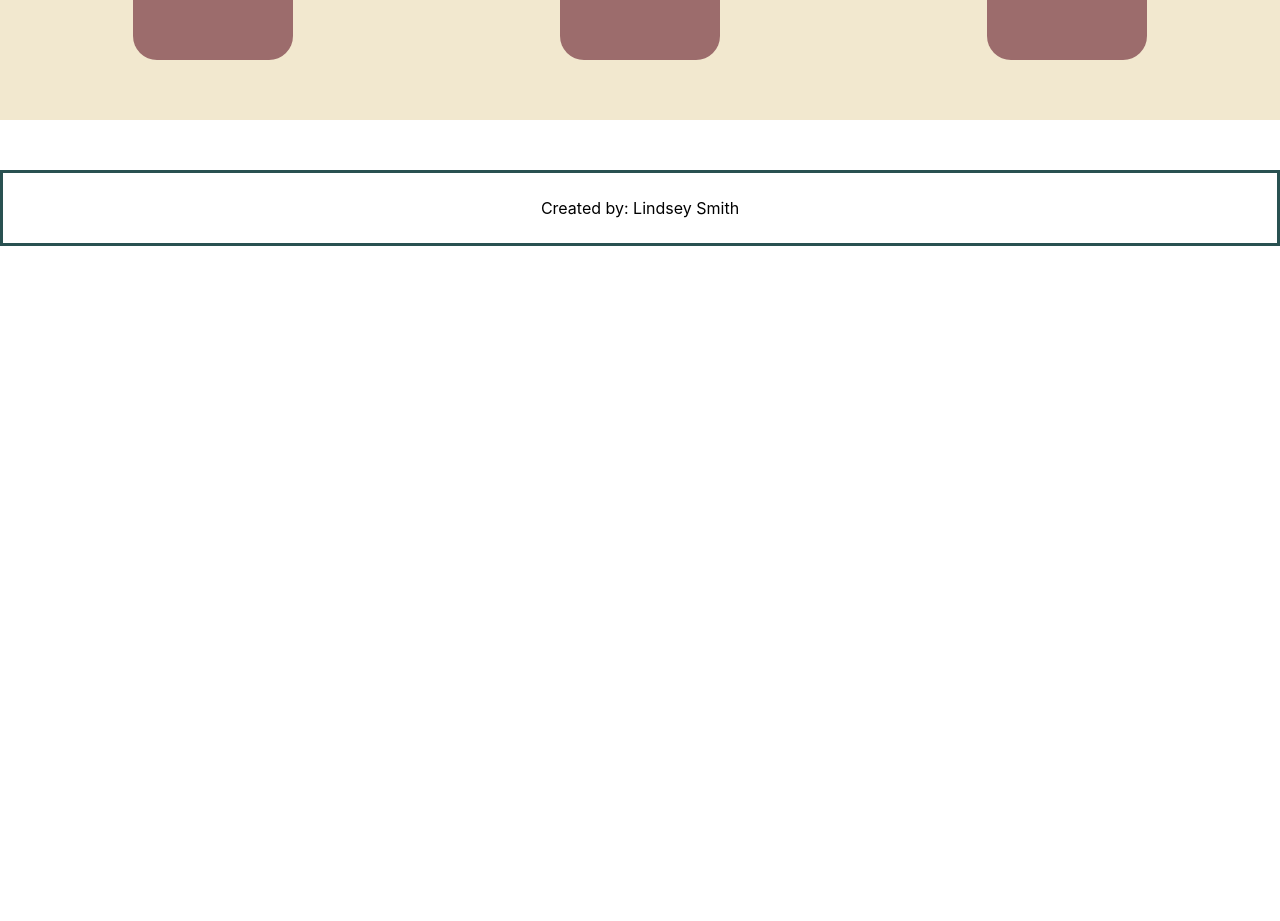
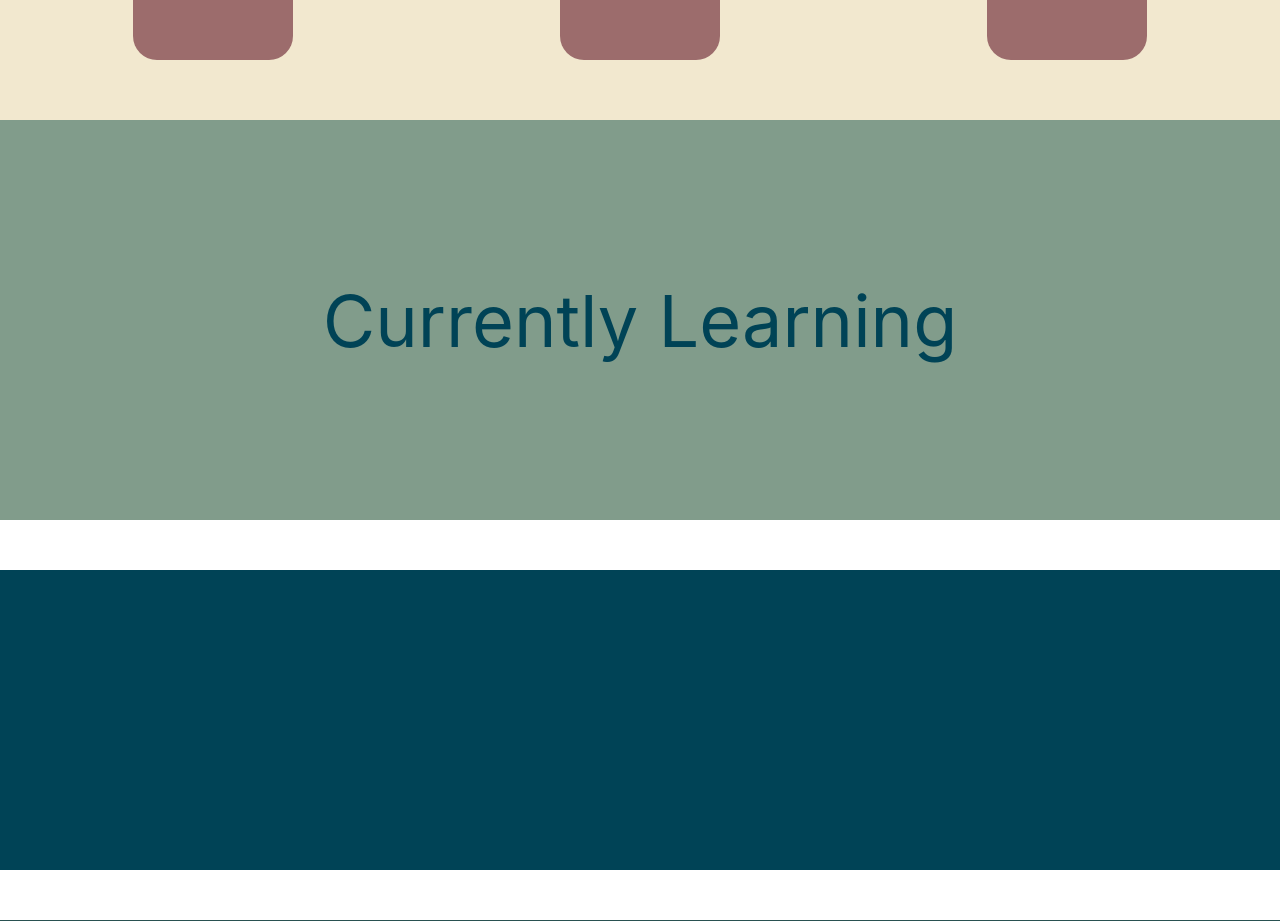
Before and after one commit to campbelllm/portfolio, a React (Create React App) app: page / in a window 1280 px wide. Shown: the part 760-1681 px from the top of the page. Before the commit the page ends 1006 px from the top, so only its background shows below. Built offline with nearby package versions, Linux system fonts and the light colour scheme.

Commit message:
start of learning section

```diff
--- a/src/components/Footer/footerStyledComponents.js
+++ b/src/components/Footer/footerStyledComponents.js
@@ -1,6 +1,7 @@
 import styled from "styled-components/macro";
 
 export const StyledFooter = styled.div`
+    background-color: #F2E8CF;
     width: 100%;
     border-style: solid;
     border-color: #295151;
--- a/src/components/Home/Home.js
+++ b/src/components/Home/Home.js
@@ -1,11 +1,13 @@
 import React from "react";
 import Welcome from './homeComponents/Welcome/Welcome'
 import Squares from './homeComponents/Sqaures/Squares'
+import CurrentlyLearning from './homeComponents/CurrentlyLearning/CurrentlyLearning'
 const Home = () => {
   return (
     <>
      <Welcome/>
      <Squares />
+     <CurrentlyLearning />
     </>
 
       // <div class="squareSection row">
--- /dev/null
+++ b/src/components/Home/homeComponents/CurrentlyLearning/CurrentlyLearning.js
@@ -0,0 +1,12 @@
+import React from 'react';
+import { CurrentlyBox, LearningItems } from './currentlyLearningStyledComponents'
+const CurrentlyLearning = () =>{
+  return(
+    <>
+    <CurrentlyBox>Currently Learning</CurrentlyBox>
+    <LearningItems></LearningItems>
+    </>
+  )
+};
+
+export default CurrentlyLearning;
--- /dev/null
+++ b/src/components/Home/homeComponents/CurrentlyLearning/currentlyLearningStyledComponents.js
@@ -0,0 +1,20 @@
+import styled from "styled-components/macro";
+
+export const CurrentlyBox = styled.div`
+    display: flex;
+    justify-content: center;
+    align-items: center;
+    background-color: #819C8B;
+    height: 400px;
+    color: #004356;
+    font-size: 72px;
+`;
+
+export const LearningItems = styled.div`
+    margin-top: 50px;
+    height: 300px;
+    background-color: #004356;
+    color: #C6B886;
+    line-height: 2;
+    font-size: 25px;
+`;
--- a/src/components/Home/homeStyledComponents.js
+++ /dev/null
@@ -1 +0,0 @@
-import styled from "styled-components/macro";
```
Also changed, not shown: src/App.css (line endings or trailing spaces).
